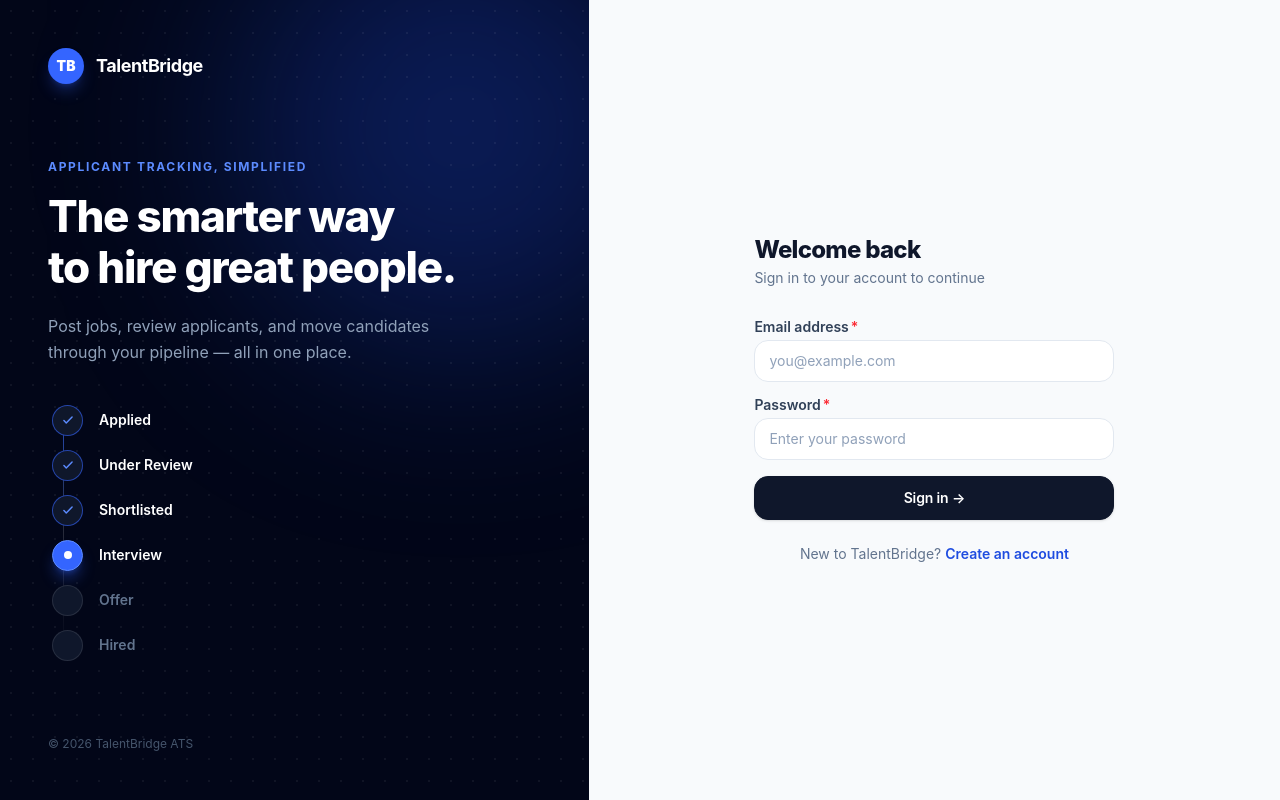
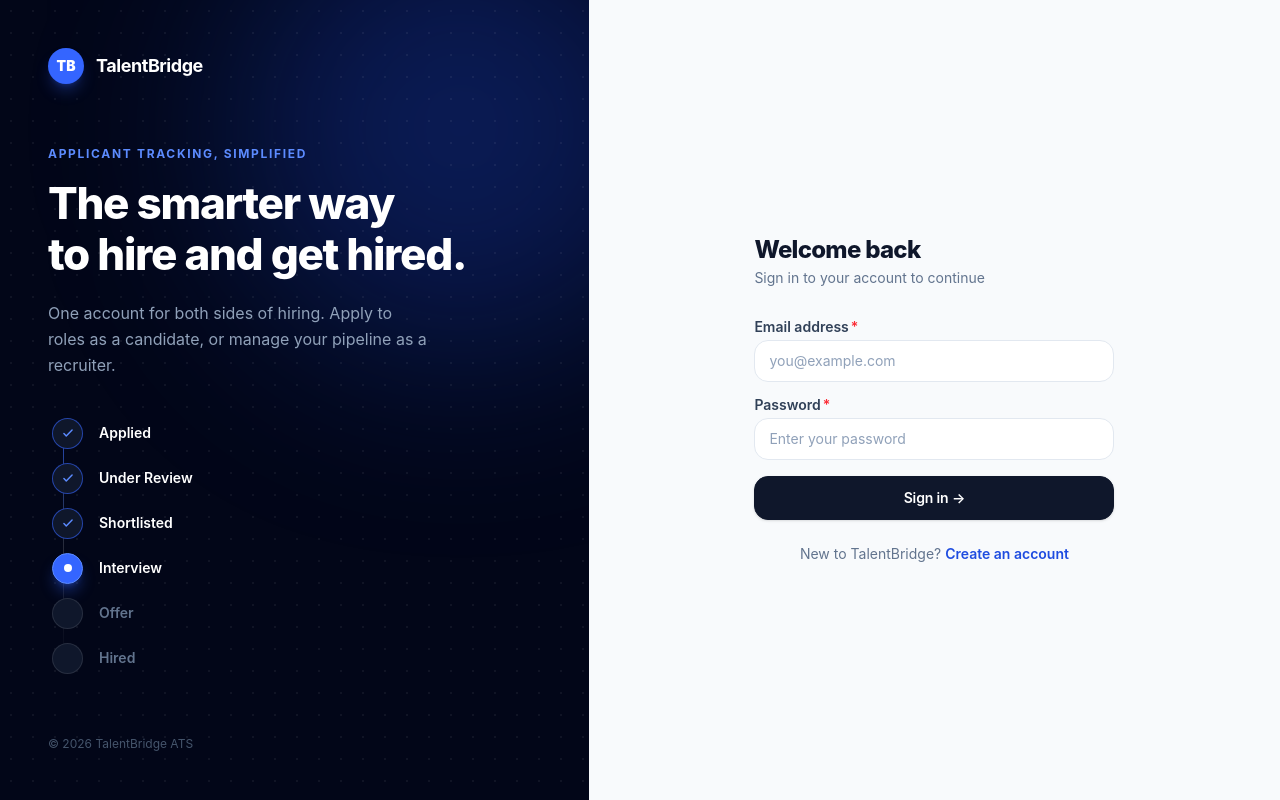
Before and after one commit to KasundiRanaweera/Application_Tracking_System-Frontend, a React (Vite) app: page /login in a window 1280 px wide. Built offline with nearby package versions, Linux system fonts and the light colour scheme; no server answers.

Commit message:
updated home page

```diff
--- a/src/pages/LandingPage.jsx
+++ b/src/pages/LandingPage.jsx
@@ -13,7 +13,7 @@ const FEATURES = [
   {
     audience: 'For candidates',
     title: 'Find roles that fit',
-    body: 'Browse open positions, apply in a few clicks, and track every application from submitted to hired — all in one place.',
+    body: 'Browse open positions, apply in a few clicks, and track every application from submitted to hired. All in one place.',
     icon: (
       <path strokeLinecap="round" strokeLinejoin="round" strokeWidth={1.8}
         d="M9 12h6m-6 4h6m2 5H7a2 2 0 01-2-2V5a2 2 0 012-2h5.586a1 1 0 01.707.293l5.414 5.414a1 1 0 01.293.707V19a2 2 0 01-2 2z" />
@@ -31,7 +31,7 @@ const FEATURES = [
   {
     audience: 'For everyone',
     title: 'Always up to date',
-    body: 'Status changes reflect instantly — no spreadsheets, no waiting for an email to know where things stand.',
+    body: 'Status changes reflect instantly. No spreadsheets, no waiting for an email to know where things stand.',
     icon: (
       <path strokeLinecap="round" strokeLinejoin="round" strokeWidth={1.8}
         d="M13 10V3L4 14h7v7l9-11h-7z" />
@@ -86,7 +86,7 @@ export default function LandingPage() {
             Hire smarter.<br />Get hired faster.
           </h1>
           <p className="text-slate-500 text-lg leading-relaxed mb-9 max-w-md">
-            TalentBridge brings candidates and recruiters onto one platform —
+            TalentBridge brings candidates and recruiters onto one platform -
             post jobs, apply in minutes, and move through every hiring stage
             without losing track of anything.
           </p>
@@ -107,11 +107,6 @@ export default function LandingPage() {
               Log in
             </Link>
           </div>
-
-          <p className="text-slate-400 text-sm mt-6">
-            Open to both job seekers and recruiters — access is tailored to
-            your account after you sign in.
-          </p>
         </div>
 
         {/* Visual: same pipeline-ladder motif used on auth pages, for a
--- a/src/pages/LoginPage.jsx
+++ b/src/pages/LoginPage.jsx
@@ -76,12 +76,12 @@ export default function LoginPage() {
           </p>
           <h1 className="text-[2.75rem] font-extrabold text-white leading-[1.08]
             tracking-tight mb-5">
-            The smarter way<br />to hire great people.
+            The smarter way<br />to hire and get hired.
           </h1>
           <p className="text-slate-400 text-base leading-relaxed mb-10
             max-w-sm">
-            Post jobs, review applicants, and move candidates through
-            your pipeline — all in one place.
+            One account for both sides of hiring. Apply to roles as a
+            candidate, or manage your pipeline as a recruiter.
           </p>
 
           {/* Signature: the real hiring pipeline as a connected ladder,
```
